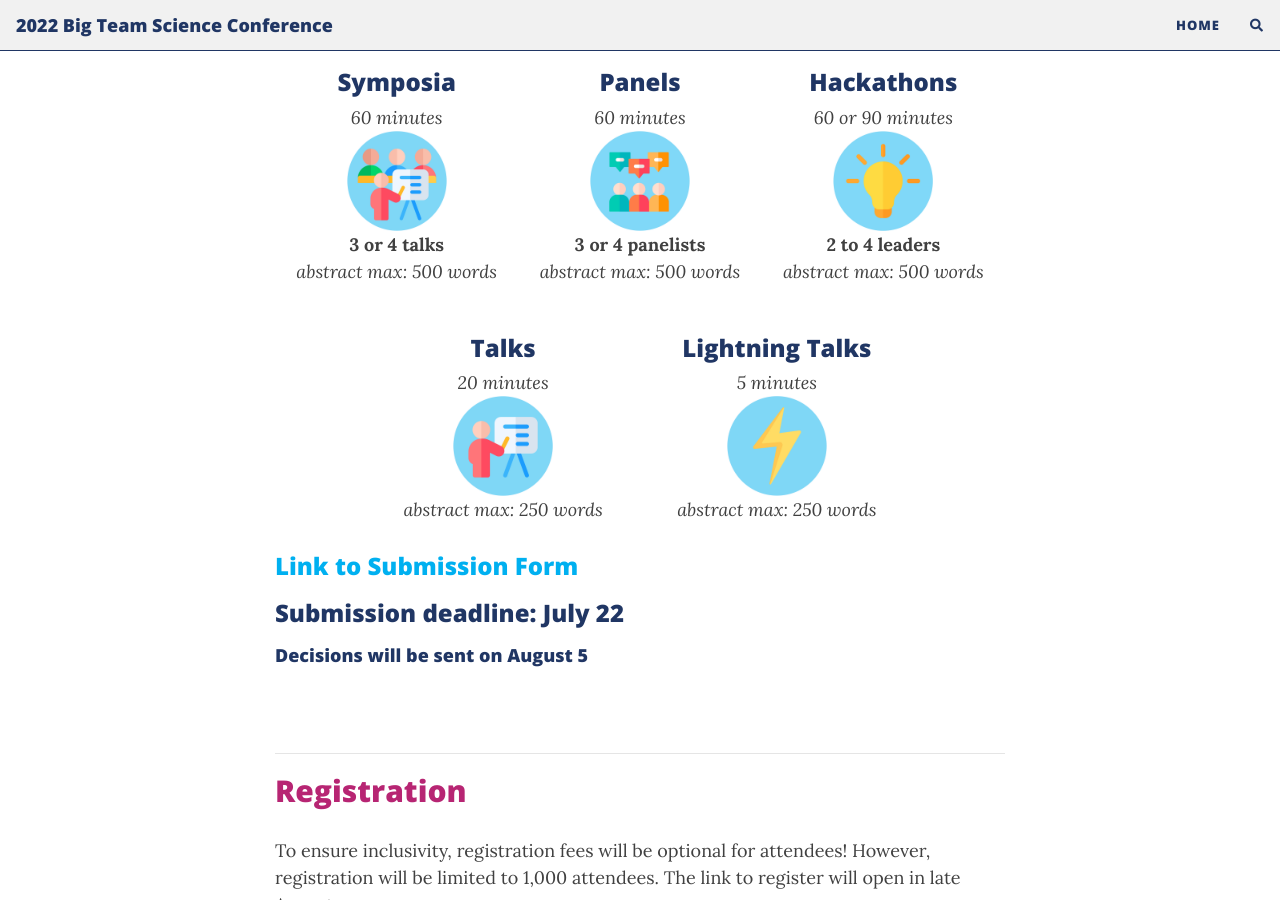
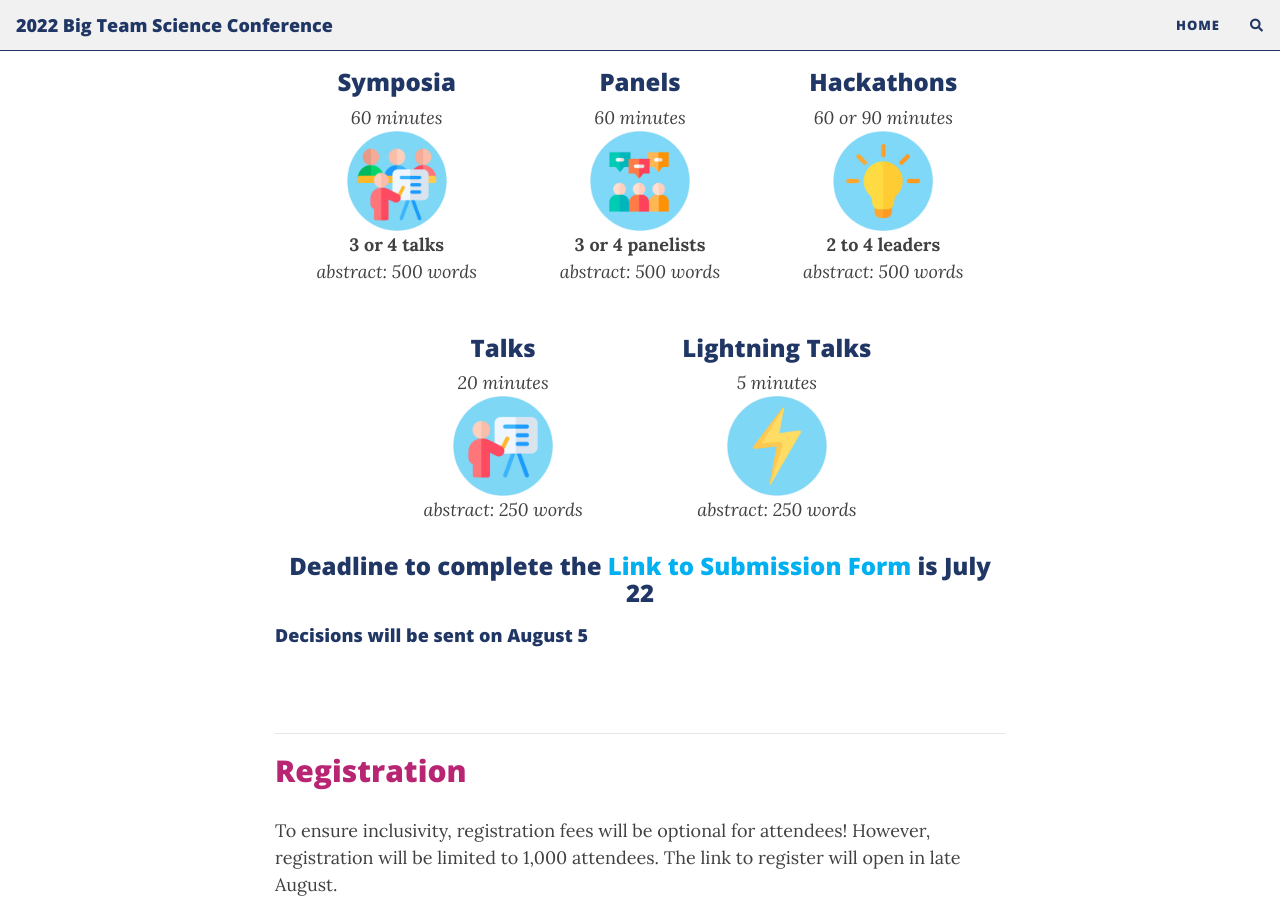
Before and after one commit to bigteamscienceconference/bigteamscienceconference.github.io, a Jekyll site: the page built from index.md, in a window 1280 px wide and 900 px high, scrolled down 2422 px. Built offline with Jekyll 4.4.1, drawn with Linux system fonts in a browser that asks for light colours; nearby versions of some CDN libraries; comment, search, counter and statistics services are not loaded.

Commit message:
formatting

```diff
--- a/index.md
+++ b/index.md
@@ -127,21 +127,21 @@
         <i>60 minutes</i><br>
         <img src="/assets/img/symposium.png" alt="symposium" width="100" height="100"><br>
         <b>3 or 4 talks</b> <br>
-        <i>abstract max: 500 words</i>
+        <i>abstract: 500 words</i>
       </div>
       <div class="col-sm-4 col-xs-6" align="center">
         <h3>Panels</h3>
         <i>60 minutes</i><br>
         <img src="/assets/img/panel.png" alt="panel" width="100" height="100"><br>
         <b>3 or 4 panelists</b><br>
-        <i>abstract max: 500 words</i>
+        <i>abstract: 500 words</i>
       </div>
       <div class="col-sm-4 col-xs-6" align="center">
         <h3>Hackathons</h3>
         <i>60 or 90 minutes</i><br>
         <img src="/assets/img/hackathon.png" alt="hackathon" width="100" height="100"><br>
         <b>2 to 4 leaders</b><br>
-        <i>abstract max: 500 words</i>
+        <i>abstract: 500 words</i>
       </div>
     </div>
     <div class="col-sm-12">
@@ -154,13 +154,13 @@
         <h3>Talks</h3>
         <i>20 minutes</i><br>
         <img src="/assets/img/talk.png" alt="talk" width="100" height="100"><br>
-        <i>abstract max: 250 words</i>
+        <i>abstract: 250 words</i>
       </div>
       <div class="col-sm-4 col-xs-6" align="center">
         <h3>Lightning Talks</h3>
         <i>5 minutes</i><br>
         <img src="/assets/img/lightning.png" alt="lightning talk" width="100" height="100"><br>
-        <i>abstract max: 250 words</i>
+        <i>abstract: 250 words</i>
       </div>
       <div class="col-sm-1" align="center">
       </div>
@@ -171,9 +171,8 @@
   </div>
 </section>
 
-### <a href="https://docs.google.com/forms/d/e/1FAIpQLScIciauSbdMx7Es0Wnmp9ulOHGZtWlvaXinBm6mkLrd32WZyA/viewform?usp=sf_link" target="_blank">Link to Submission Form</a>
+<h3 align="center">Deadline to complete the <a href="https://docs.google.com/forms/d/e/1FAIpQLScIciauSbdMx7Es0Wnmp9ulOHGZtWlvaXinBm6mkLrd32WZyA/viewform?usp=sf_link" target="_blank">Link to Submission Form</a> is July 22</h3>
 
-### Submission deadline: July 22
 #### Decisions will be sent on August 5
 <br>
 
@@ -229,7 +228,5 @@
 * **Grace Zhou**, *University of Manitoba, Canada - ManyBabies* [[email]](mailto:grace.zhou@umanitoba.ca)
 
 ***
-<br>
-
 *icon attribution: <a href="http://www.freepik.com" target="_blank">Session</a> icons designed by macrovector / Freepik;
 <a href="https://www.flaticon.com/" target="_blank">Submission</a> icons created by Freepik - Flaticon*
```
